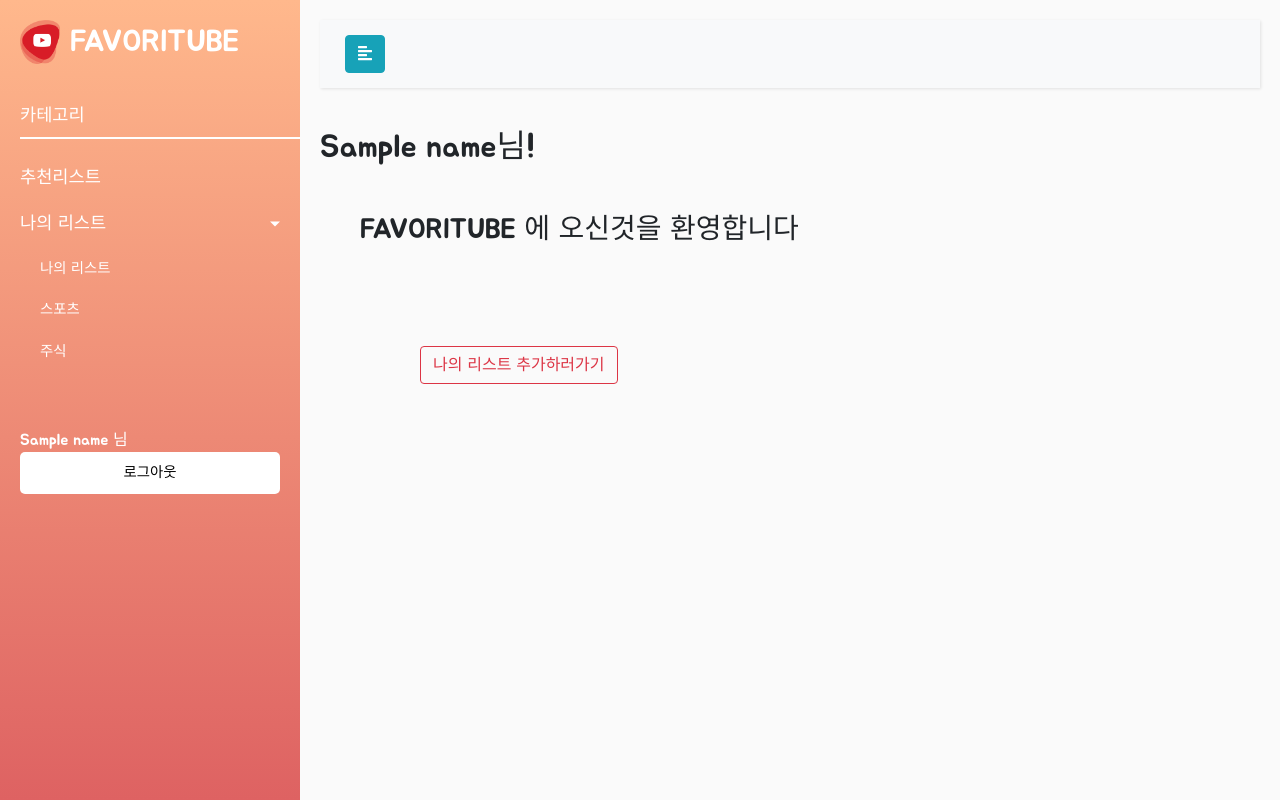
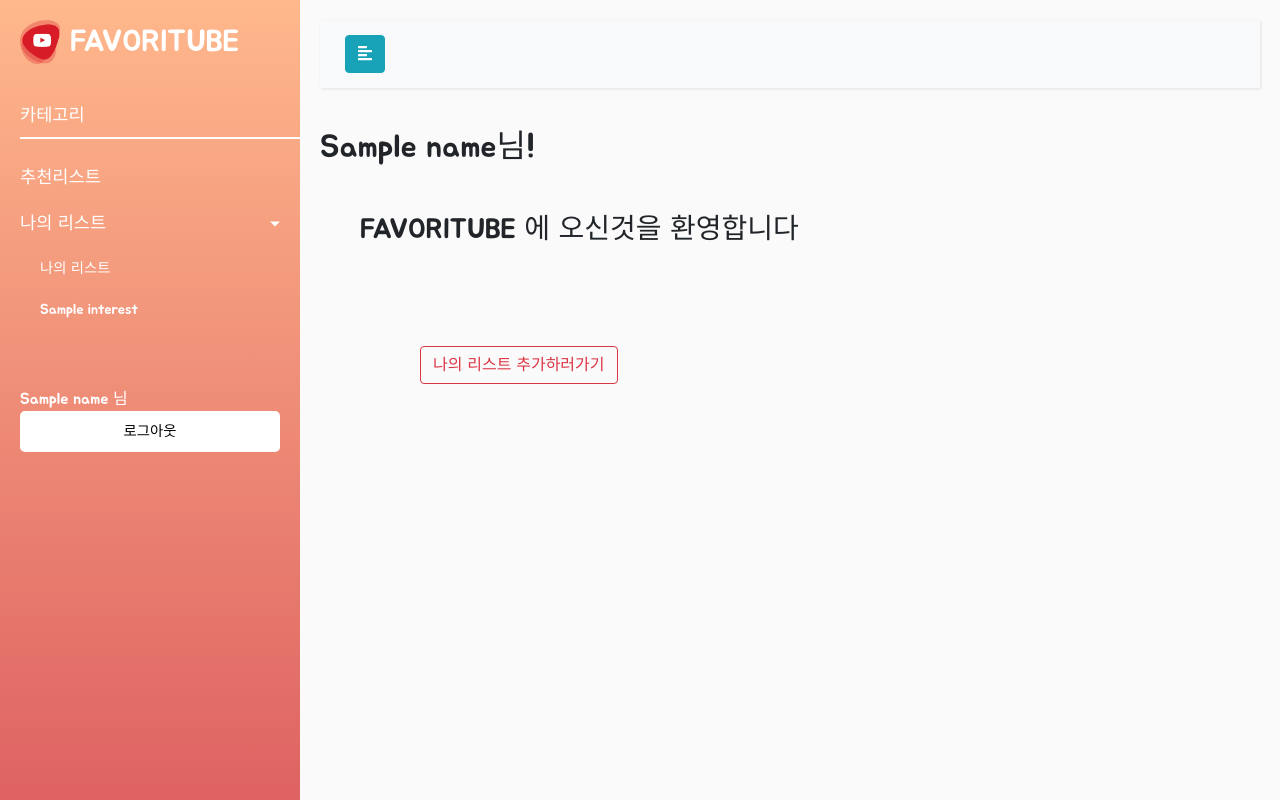
Before and after one commit to hh99c3/favoriTube, a Flask app: template templates/main.html in a window 1280 px wide, after a click on "나의 리스트". Run offline with Flask 2, Linux system fonts and the light colour scheme; the template is opened without the code that fills it: most values are stand-ins (such as "Sample title", 1, 10 or a date in 2020); some libraries are stand-ins or nearby versions.

Commit message:
main.html 수정 및 app.py에서 main.html 링크경로 추가수정

```diff
--- a/app.py
+++ b/app.py
@@ -12,10 +12,14 @@ from pymongo import MongoClient
 
 import certifi
 
-client = MongoClient('mongodb://test:sparta@ac-arc7jbv-shard-00-00.lfxuxob.mongodb.net:27017,ac-arc7jbv-shard-00-01.lfxuxob.mongodb.net:27017,ac-arc7jbv-shard-00-02.lfxuxob.mongodb.net:27017/Cluster0?ssl=true&replicaSet=atlas-3juyq2-shard-0&authSource=admin&retryWrites=true&w=majority', tlsCAFile=certifi.where())
+# client = MongoClient('mongodb://test:sparta@ac-arc7jbv-shard-00-00.lfxuxob.mongodb.net:27017,ac-arc7jbv-shard-00-01.lfxuxob.mongodb.net:27017,ac-arc7jbv-shard-00-02.lfxuxob.mongodb.net:27017/Cluster0?ssl=true&replicaSet=atlas-3juyq2-shard-0&authSource=admin&retryWrites=true&w=majority', tlsCAFile=certifi.where())
+# db = client.dbsparta
+
+client = MongoClient('mongodb+srv://test:kelly@DBprac0.jnprw.mongodb.net/?retryWrites=true&w=majority', tlsCAFile=certifi.where())
 db = client.dbsparta
 
 SECRET_KEY = 'SPARTA'
+
 
 @app.route('/')
 def home():
@@ -23,8 +27,10 @@ def home():
     try:
         payload = jwt.decode(token_receive, SECRET_KEY, algorithms=['HS256'])
 
-        username = db.users.find_one({'username':payload['id']})['username']
-        return render_template('main.html',name=username)
+        user_info = db.users.find_one({'username':payload['id']})
+        username = user_info['username']
+        user_interest = user_info['category']
+        return render_template('main.html',name=username, interest_list=user_interest)
     except jwt.ExpiredSignatureError:
         return redirect(url_for("login", msg="로그인 시간이 만료되었습니다."))
     except jwt.exceptions.DecodeError:
--- a/templates/main.html
+++ b/templates/main.html
@@ -37,7 +37,7 @@
     <nav id="sidebar">
         <div class="sidebar-header">
             <img src="/static/logo.png" width="40px" heigh="30px">
-            <a href = '/main'>FAVORITUBE</a>
+            <a href ='/'>FAVORITUBE</a>
         </div>
 
          <ul class="list-unstyled components">
@@ -47,14 +47,14 @@
                 <a href="#pageSubmenu" data-toggle="collapse" aria-expanded="false" class="dropdown-toggle">나의 리스트</a>
                 <ul class="collapse list-unstyled" id="pageSubmenu">
                     <li>
-                        <a href="/recommend/먹방">나의 리스트</a>
+                        <a href="/recommend/나의리스트">나의 리스트</a>
                     </li>
+                {% for interest in interest_list %}
                     <li>
-                        <a href="/recommend/스포츠">스포츠</a>
+                        <a href="/recommend/{{ interest }}">{{ interest }}</a>
                     </li>
-                    <li>
-                        <a href="/recommend/주식">주식</a>
-                    </li>
+                {% endfor %}
+                </ul>
                 </ul>
             </li>
             </li>
```
